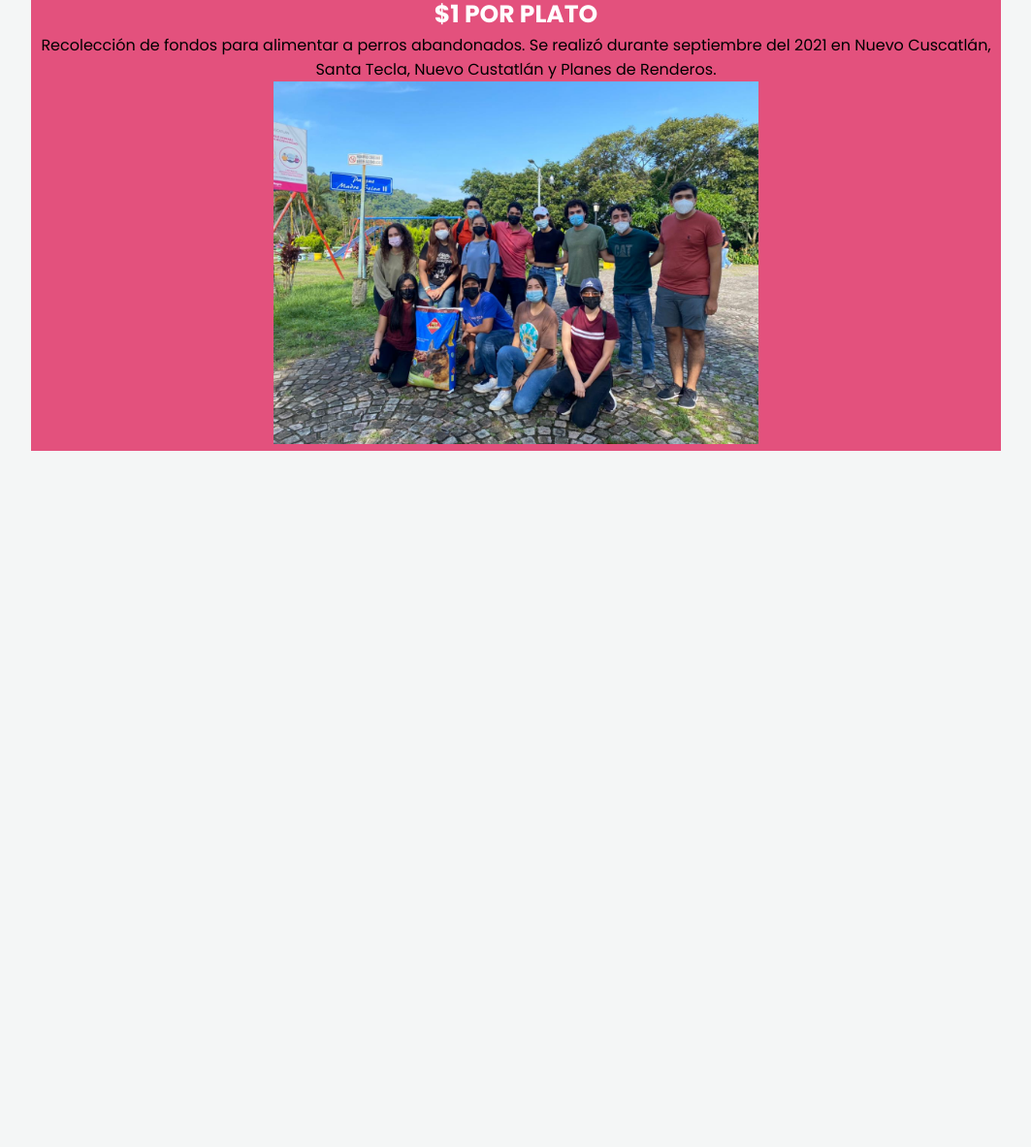
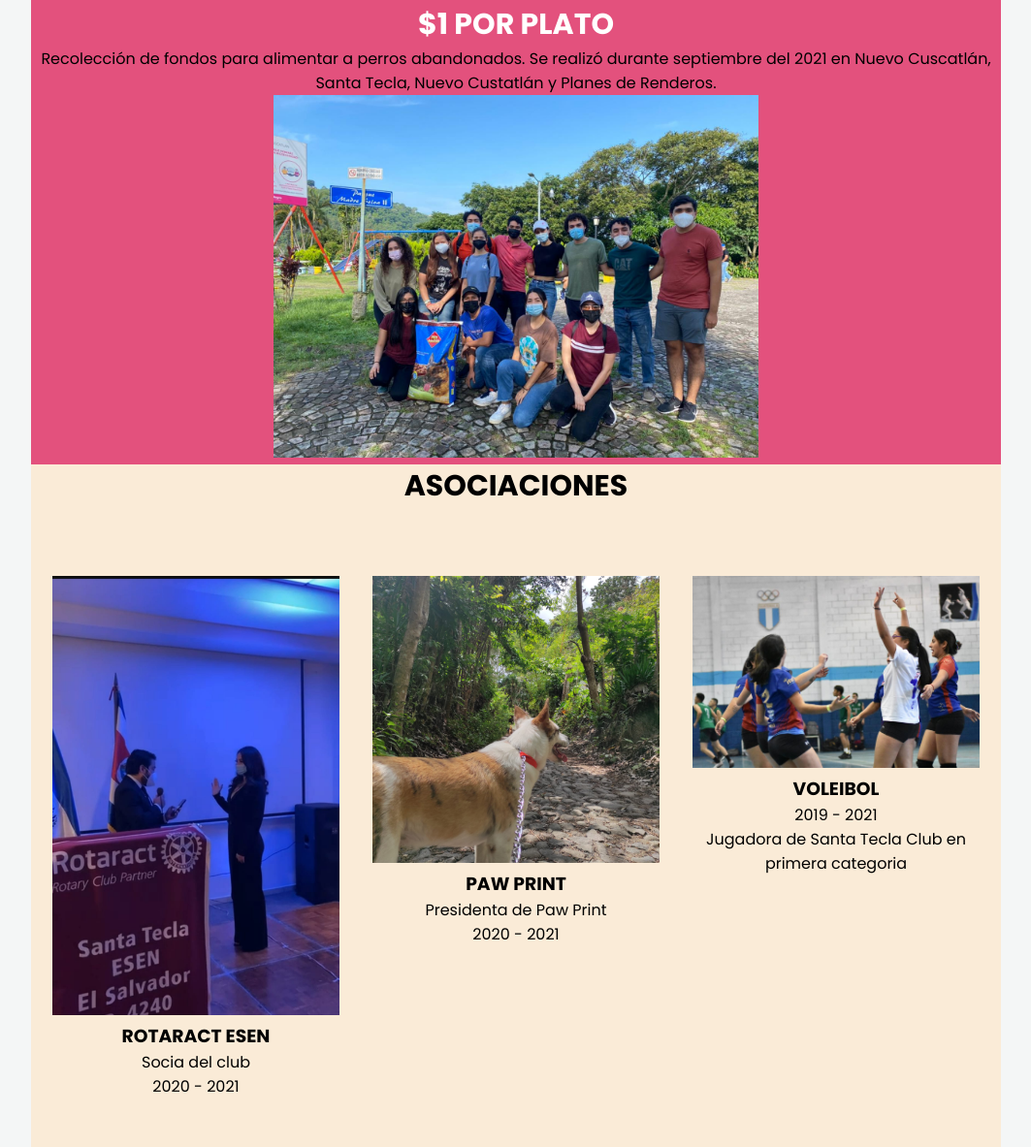
Before and after one commit to MilenaAlvarenga/Portafolio-MilenaAlvarenga, a plain HTML site: page proyectos.html in a window 1280 px wide. Shown: the part 864-2047 px from the top of the page at 97% size, without its empty margins (108-1171 px from the left). Before the commit the page ends 1329 px from the top, so only its background shows below. Drawn offline with Linux system fonts and the light colour scheme.

Commit message:
proyectos finalizado

```diff
--- a/css/estilos.css
+++ b/css/estilos.css
@@ -70,7 +70,7 @@ header {
 }
 .proyectos h2{
     text-transform: uppercase;
-    font-size: 25px;
+    font-size: 30px;
     color:white;
 }
 .FotoPasaporte img{
@@ -81,3 +81,39 @@ header {
     height: auto;
     width: 500px;
 }
+
+/*---------------------------------------------------------------------*/
+.Asociaciones{
+    width: 80%;
+	max-width: 1000px;
+	margin: auto;
+    background-color:antiquewhite;
+    text-align: center;
+}
+.Asociaciones h1{
+    text-transform: uppercase;
+    font-size: 30px;
+    color:black;
+}
+.row{
+    margin-top: 5%;
+    display: flex;
+    justify-content:space-evenly;
+}
+.pic{
+    flex-basis: 32%;
+    border-radius: 10px;
+    margin-bottom: 30px;
+    padding: 20px 12px;
+    box-sizing: border-box;
+    border-radius: 0%;
+    position:relative;
+}
+.pic img{
+    width: 100%;
+}
+.pic h3{
+    color:black;
+    text-transform: uppercase;
+
+}
--- a/proyectos.html
+++ b/proyectos.html
@@ -40,6 +40,32 @@
                     <img src="css/iniciativa.jpeg" >
             </div>
         </div>
+    </div>
+    <section class="Asociaciones">
+        <h1>Asociaciones</h1>
+
+        <div class="row">
+            <div class="pic">
+                <img src="css/Rotaract.jpeg">
+                <h3>Rotaract ESEN</h3>
+                <p>Socia del club</p>
+                <p>2020 - 2021</p>
+            </div>
+            <div class="pic">
+                <img src="css/PP.jpeg">
+                <h3>PAW PRINT</h3>
+                <p>Presidenta de Paw Print</p>
+                <p>2020 - 2021</p>
+            </div>
+            <div class="pic">
+                <img src="css/SantaTecla.jpeg">
+                <h3>Voleibol</h3>
+                <p>2019 - 2021</p>
+                <p>Jugadora de Santa Tecla Club en primera categoria</p>
+
+            </div>
+        </div>
+    </section>
 
     </div>
 
```
